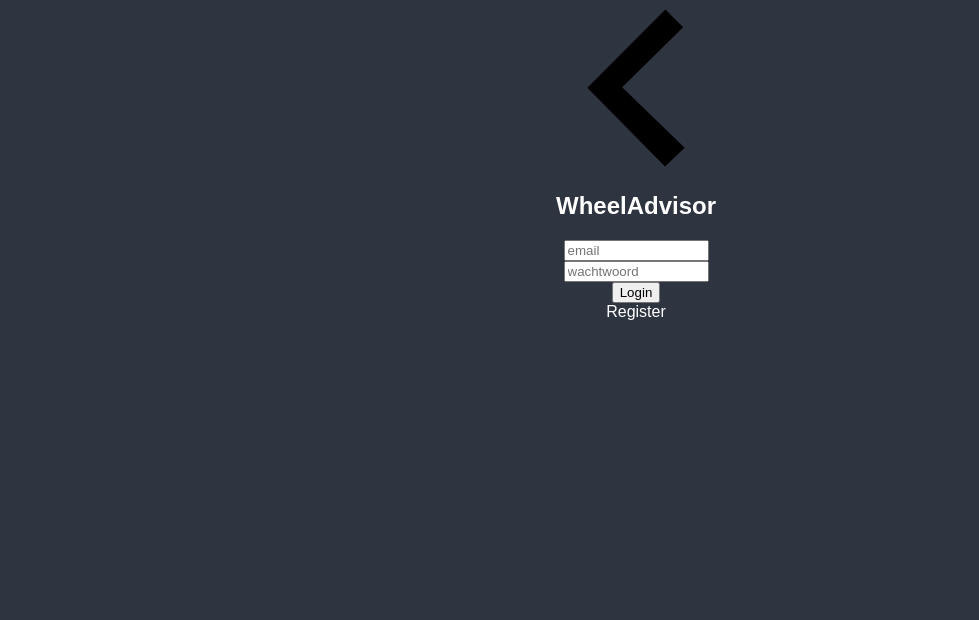
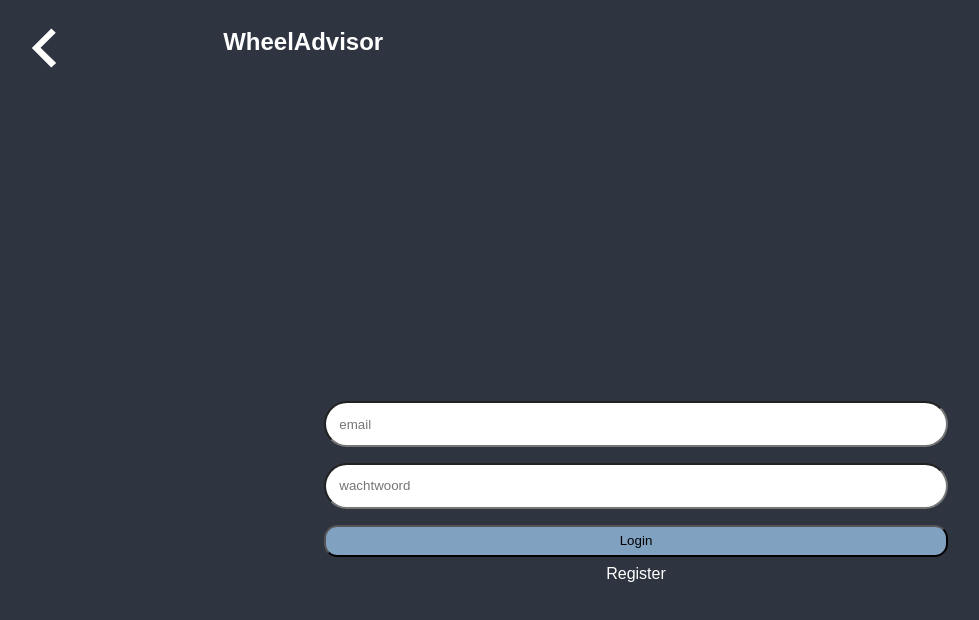
Before and after one commit to ehbLuca/Wheeladvisor, a plain HTML site: page src/website/login.html in a window 1280 px wide. Shown: the whole page, without its empty margins (4-983 px from the left). Drawn offline with Linux system fonts and the light colour scheme.

Commit message:
css aan login toegevoegd.css

```diff
--- a/src/website/css/login.css
+++ b/src/website/css/login.css
@@ -14,20 +14,72 @@
     font-family: Arial, sans-serif;
 }
 
-
-.container{
+header{
+    width: 30%;
     display: flex;
-    flex-direction: column;
-    align-items: center;
+    flex-direction: row;
+    justify-content: space-between;
 }
 
-.form a{
+
+
+a{
     color: white;
     text-decoration: none;
 }
 
 .form{
+
+    width: 100%;
     display: flex;
     flex-direction: column;
     align-items: center;
+    height: 100vh;
+    justify-content: center;
+
 }
+
+.form label{
+    width: 100%;
+    text-align: center;
+    padding: 0.5em;
+}
+
+input{
+    width: 50%;
+}
+
+.email{
+    padding: 1em;
+    border-radius: 2em ;
+}
+
+.password{
+    padding: 1em;
+    border-radius: 2em ;
+}
+
+.submit{
+    border-radius: 1em;
+    padding: 0.5em;
+    background-color: var(--color2);
+}
+
+#back{
+    margin: 20px;
+    margin-right: 0%;
+  }
+  #back img{
+    display: block;
+    width: 40px;
+    filter: invert(100%);
+  }
+  #back :hover{
+    filter: none;
+  }
+
+  .header a{
+    width: 100%;
+    display: flex;
+    justify-content: flex-start;
+  }
```
